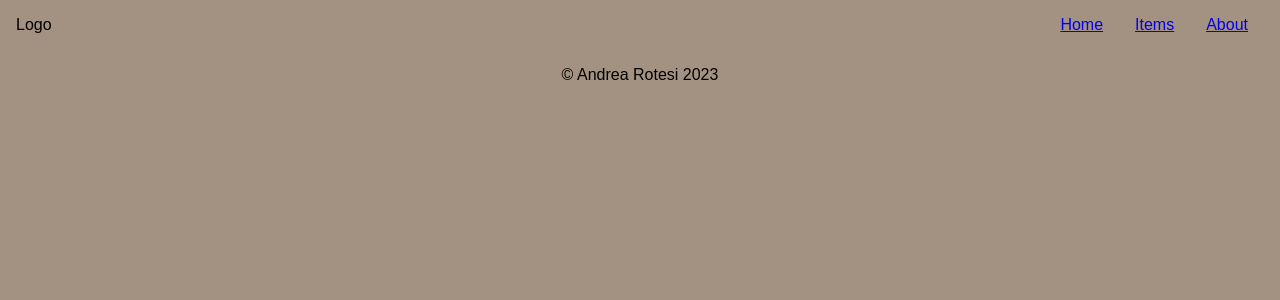
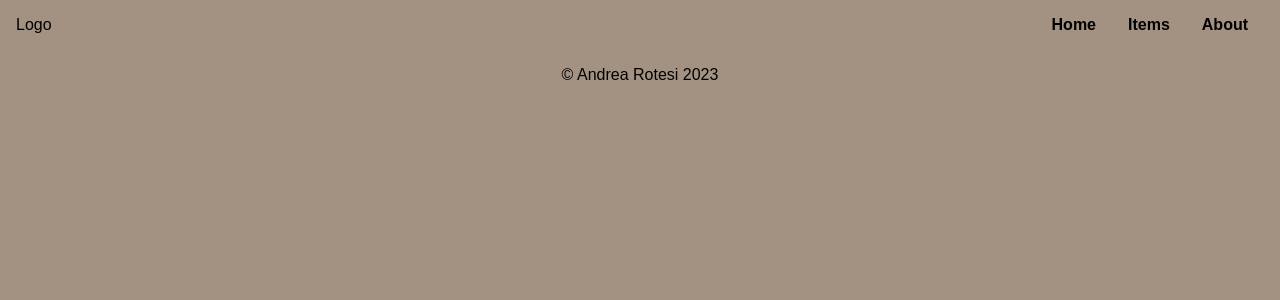
Before and after one commit to andrearotesi/tboi-vault, a React (Vite) app: page / in a window 1280 px wide. Shown: the top 300 px of the page. Built offline with nearby package versions, Linux system fonts and the light colour scheme.

Commit message:
Added link styling

```diff
--- a/src/index.scss
+++ b/src/index.scss
@@ -5,3 +5,14 @@ html, body {
   font-family: Arial, Helvetica, sans-serif;
   background-color: #a39282;
 }
+
+a {
+  text-decoration: none;
+  color: black;
+  cursor: pointer;
+  font-weight: bold;
+
+  &:hover {
+      text-decoration: underline;
+  }
+}
```
